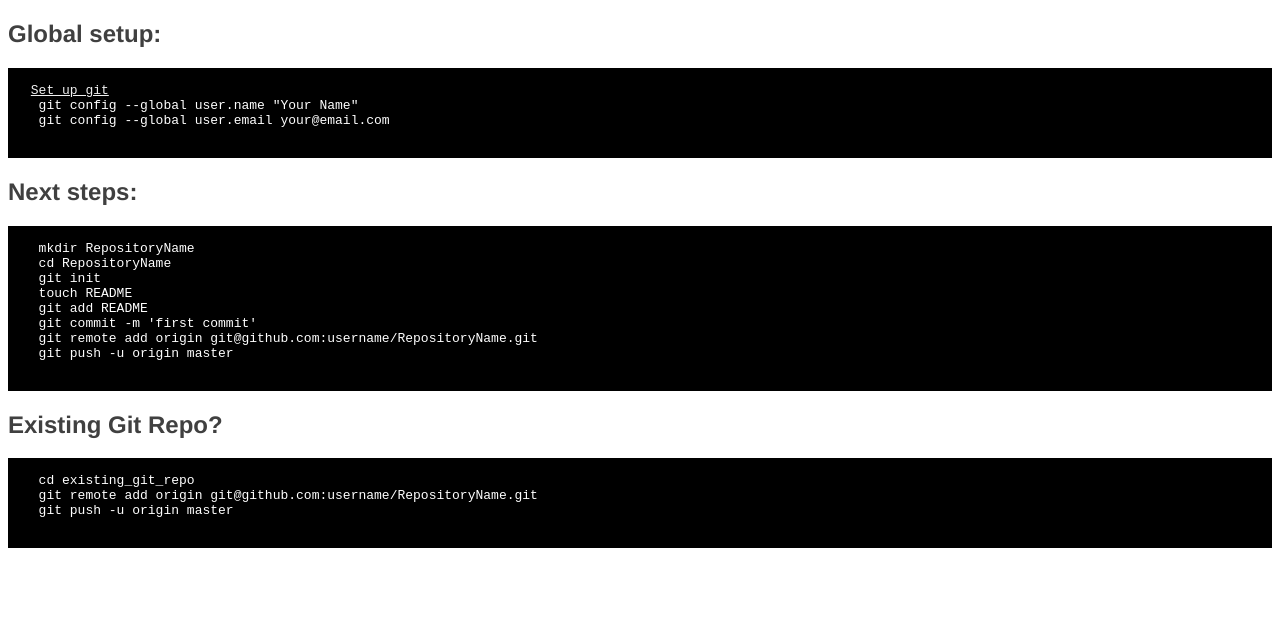
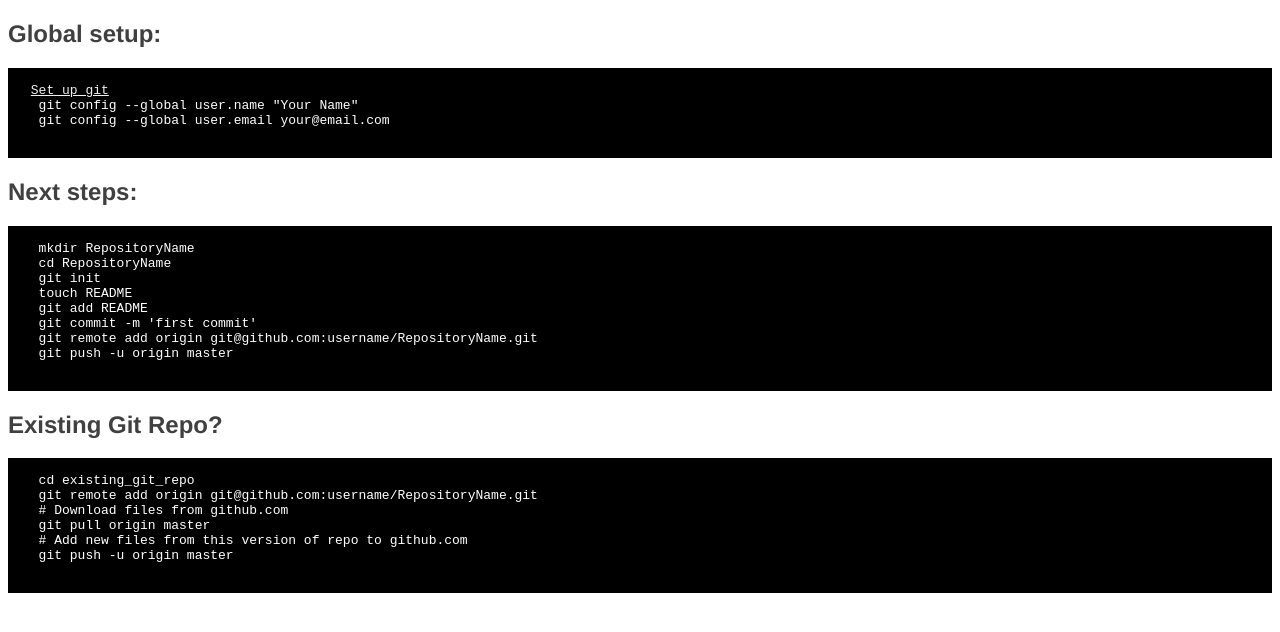
Before and after one commit to jdbevan/jdbevan.github.com, a plain HTML site: page new.html in a window 1280 px wide. Drawn offline with Linux system fonts and the light colour scheme.

Commit message:
Extra commands

```diff
--- a/new.html
+++ b/new.html
@@ -54,6 +54,9 @@ href="http://help.github.com/set-up-git-redirect">Set up git</a>
       <h2>Existing Git Repo?</h2>
       <pre>  cd existing_git_repo
   git remote add origin git@github.com:username/RepositoryName.git
+  # Download files from github.com
+  git pull origin master
+  # Add new files from this version of repo to github.com
   git push -u origin master
       </pre>
 
```
